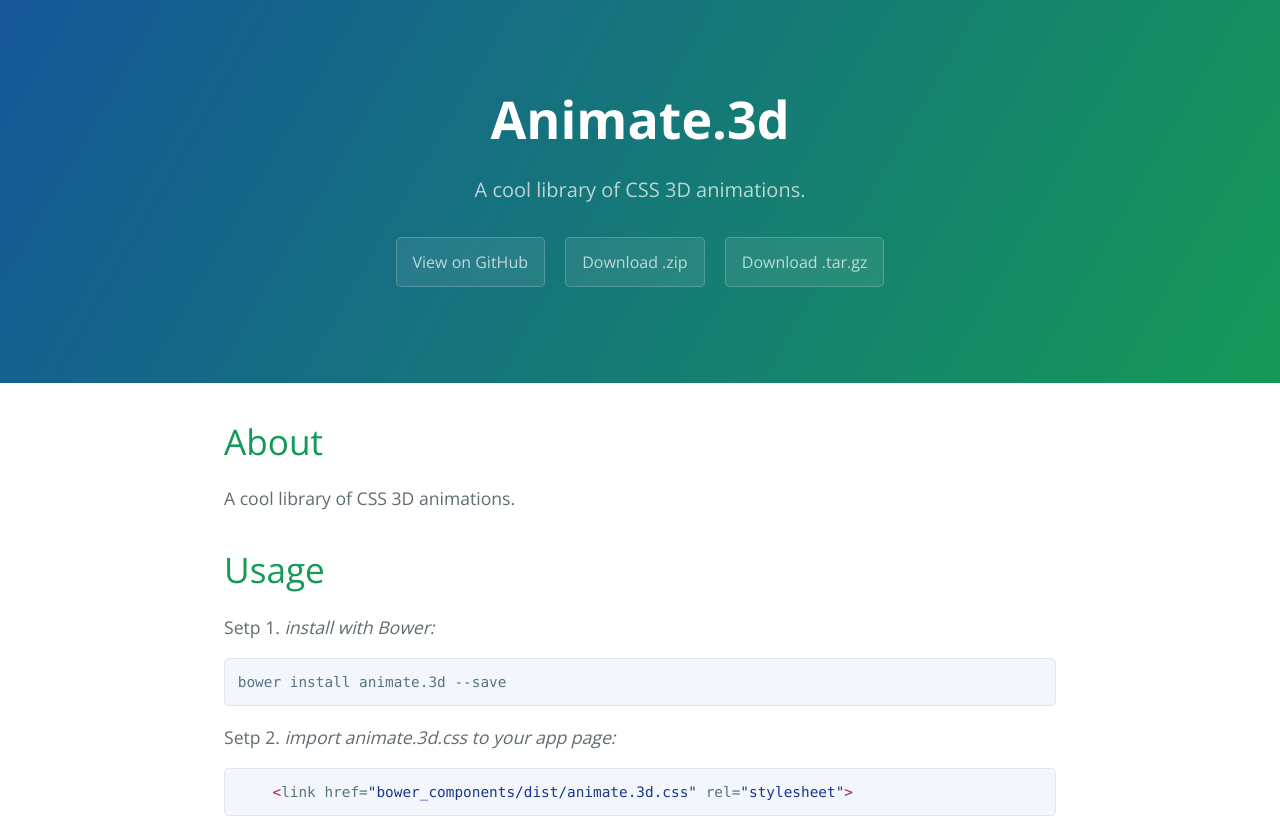
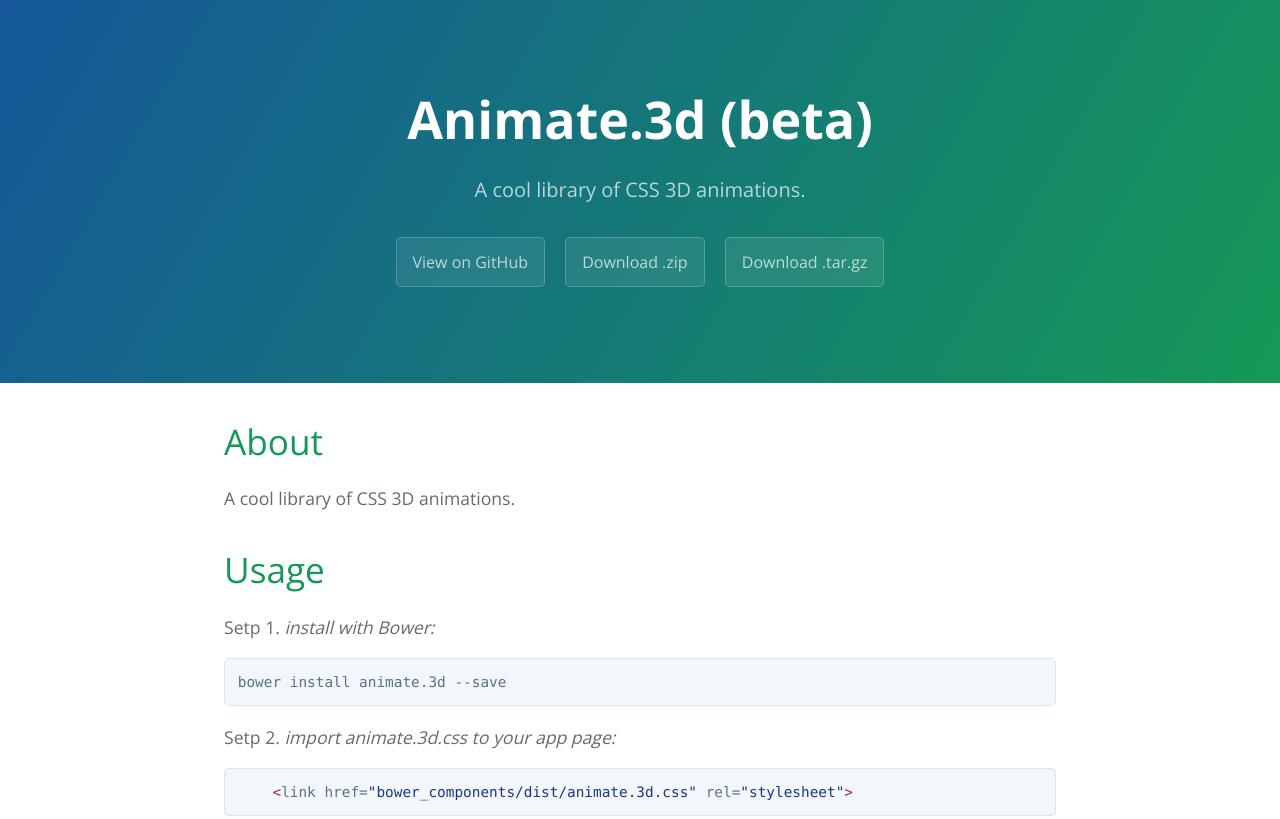
Before and after one commit to luozhihua/animate.3d, a plain HTML site: page index.html in a window 1280 px wide. Shown: the top 819 px of the page. Drawn offline with nearby package versions, Linux system fonts and the light colour scheme.

Commit message:
Update index.html

```diff
--- a/index.html
+++ b/index.html
@@ -11,7 +11,7 @@
   </head>
   <body>
     <section class="page-header">
-      <h1 class="project-name">Animate.3d</h1>
+      <h1 class="project-name">Animate.3d (beta)</h1>
       <h2 class="project-tagline">A cool library of CSS 3D animations.</h2>
       <a href="https://github.com/luozhihua/animate.3d" class="btn">View on GitHub</a>
       <a href="https://github.com/luozhihua/animate.3d/zipball/master" class="btn">Download .zip</a>
```
